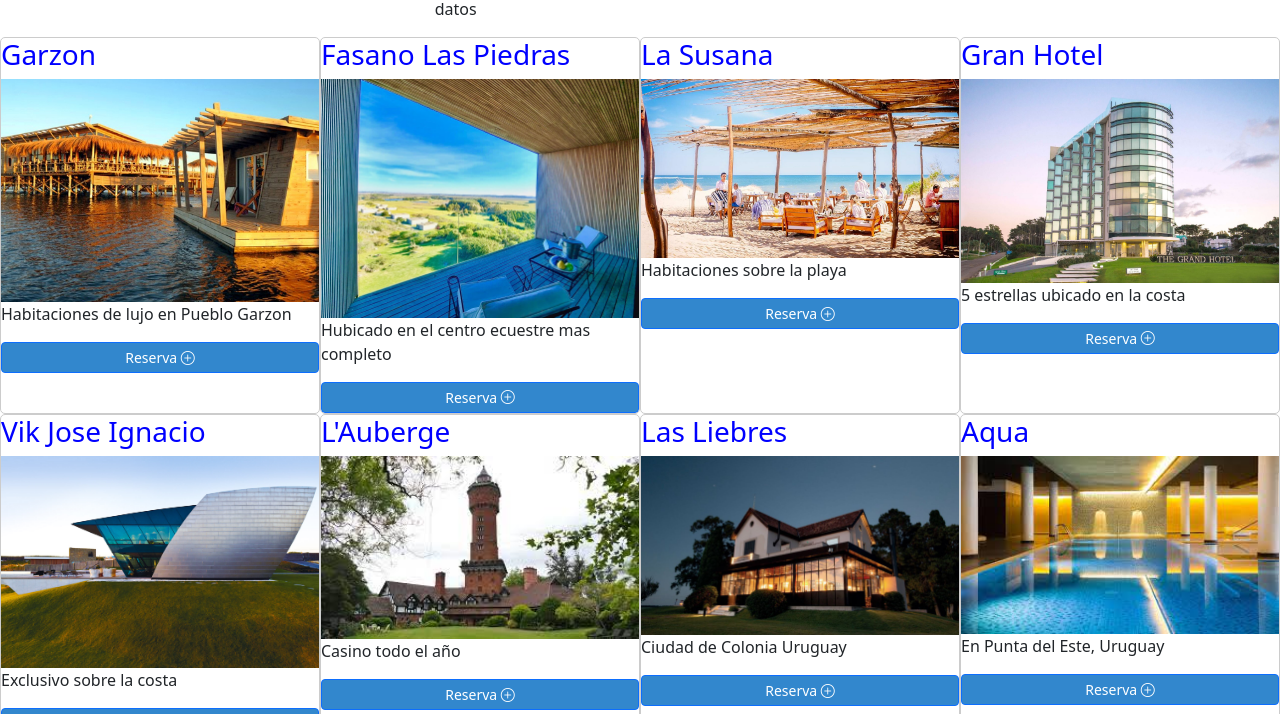
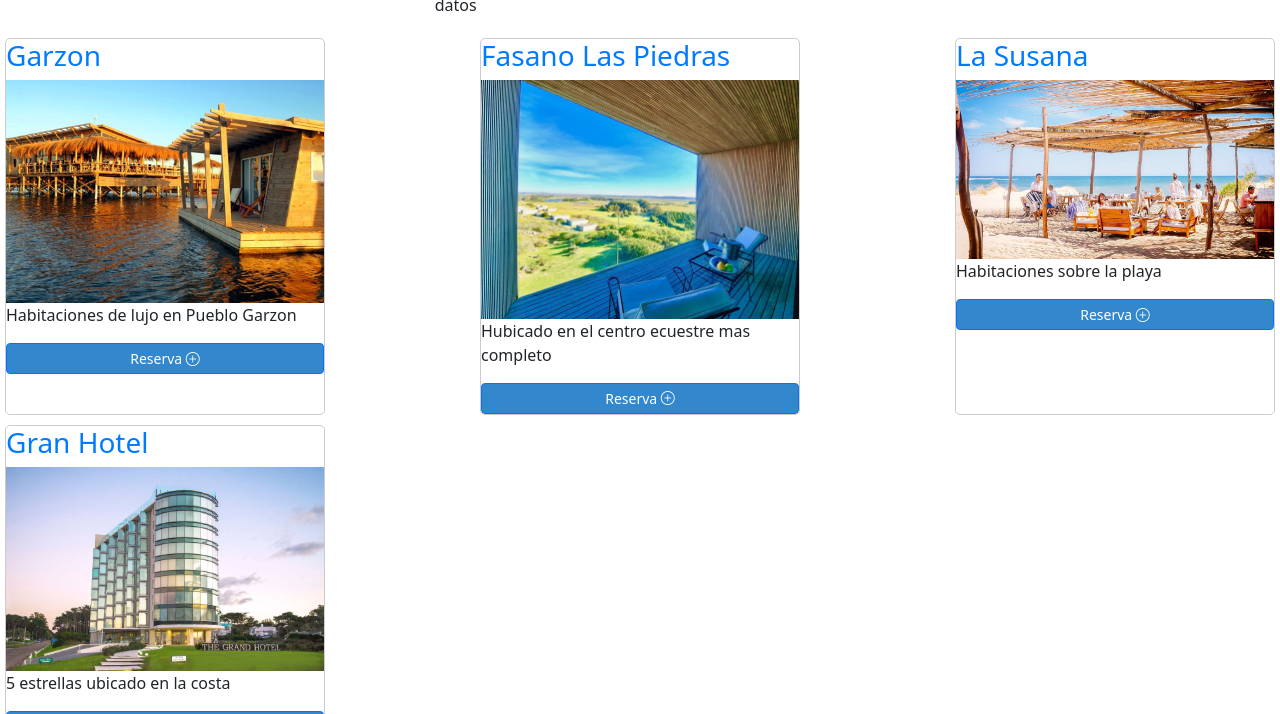
Before and after one commit to AdrianUY/guia-hoteles, a website: page index.html in a window 1280 px wide. Shown: the part 201-915 px from the top of the page. Drawn offline with nearby package versions, Linux system fonts and the light colour scheme.

Commit message:
se agrego paginas html, imagenes card, estilos y tabla

```diff
--- a/style.css
+++ b/style.css
@@ -1,6 +1,6 @@
 
 body {
-    margin-top: 60px; /* ajusta el valor del margen superior según la altura de tu barra de navegación */
+    margin-top: 56px; /* ajusta el valor del margen superior según la altura de tu barra de navegación */
   }
 
   .card-container{
@@ -9,6 +9,7 @@
     justify-content: space-between;
   }
 
+
   .card-hotel {
  display: flex;
  flex-direction: column;
@@ -16,7 +17,13 @@
  border: 1px solid #ccc;
  border-radius: 5px;
  overflow: hidden;
+ margin: 5px;
  }
+
+ .card img{
+  object-fit: cover;
+ }
+
   .jumbotrom {
     background-color: #007bff;
     height: 56px;
@@ -25,9 +32,9 @@
   h1 {
     color: aliceblue;
   }
-.col-md-4 {
-  color: blue;
-}
+  h3{
+    color: #007bff;
+  }
 .btn {
     background-color: rgb(50, 135, 205);
 }
```
